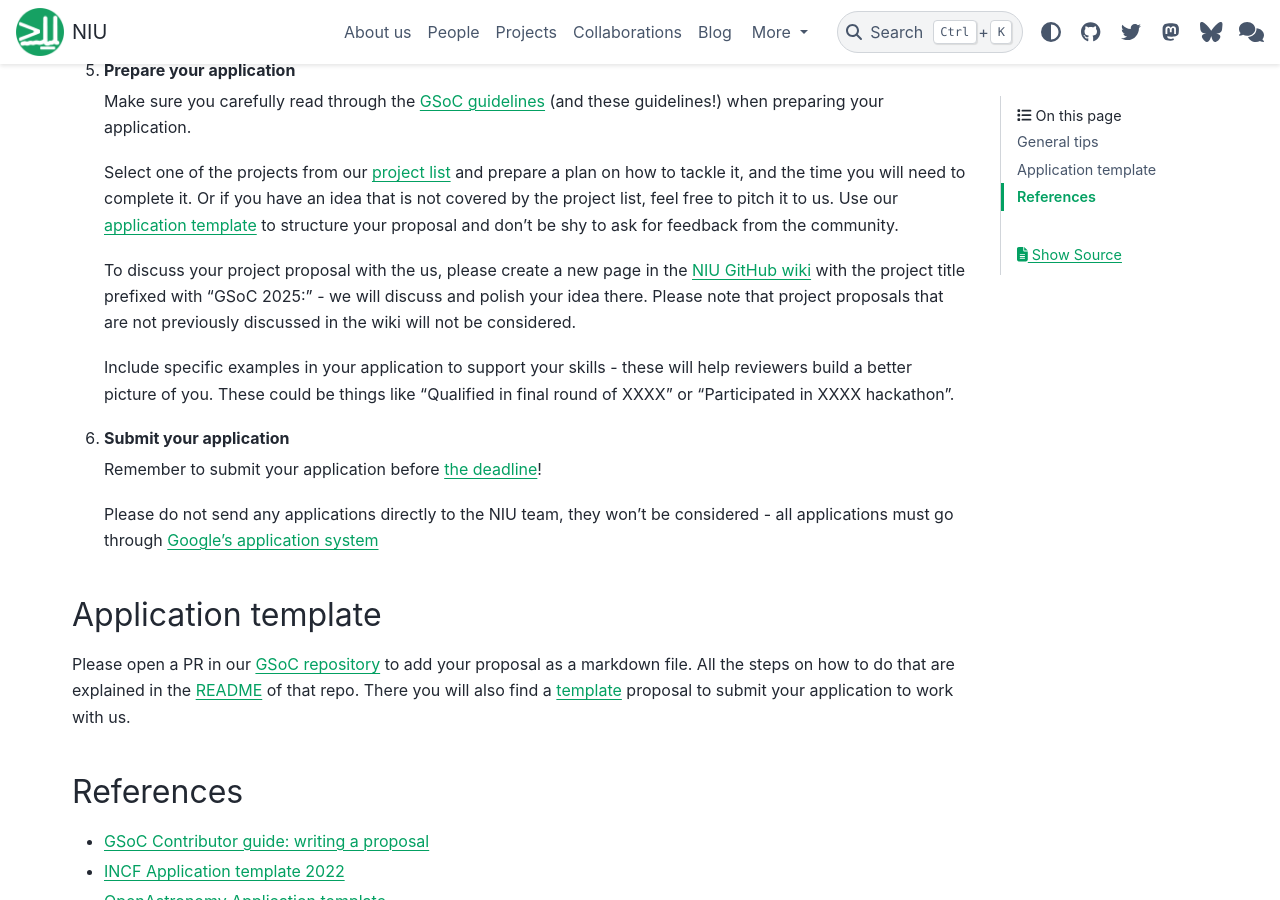
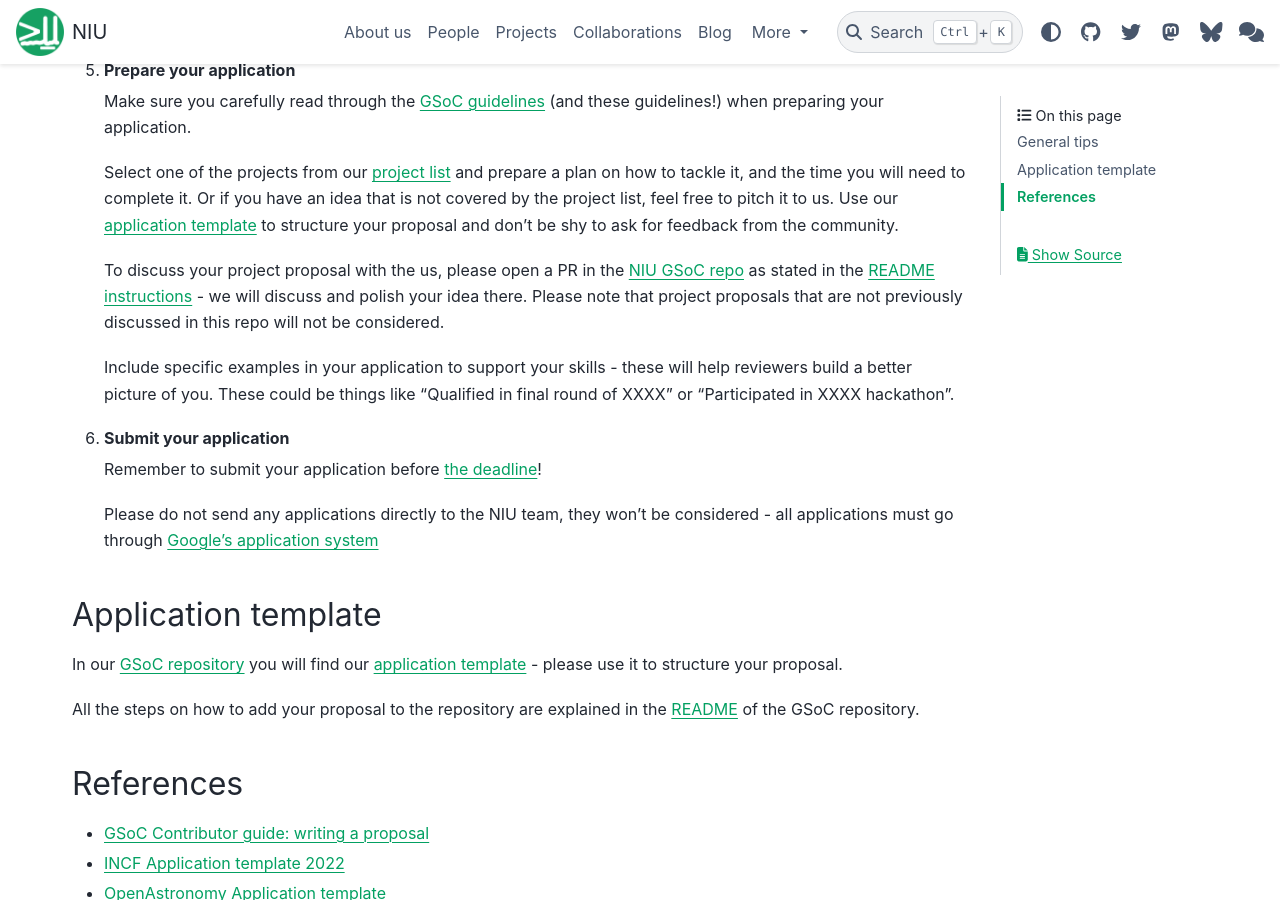
Before and after one commit to neuroinformatics-unit/neuroinformatics-unit.github.io, a Sphinx documentation site: the page built from docs/source/get-involved/gsoc/guidelines.md, in a window 1280 px wide and 900 px high, scrolled down 1845 px. Built offline with Sphinx 7.4.7 and the PyData theme 0.15.4, drawn with Linux system fonts in a browser that asks for light colours; nearby versions of some CDN libraries.

Commit message:
Remove a missed wiki reference (#135)
* Remove wiki reference

* Small edit to template section

```diff
--- a/docs/source/get-involved/gsoc/guidelines.md
+++ b/docs/source/get-involved/gsoc/guidelines.md
@@ -61,7 +61,8 @@ These tips are largely based on the [OpenAstronomy guidelines](https://openastro
 
     Select one of the projects from our [project list](projects_2025/index) and prepare a plan on how to tackle it, and the time you will need to complete it. Or if you have an idea that is not covered by the project list, feel free to pitch it to us. Use our [application template](#application-template) to structure your proposal and don't be shy to ask for feedback from the community.
 
-    To discuss your project proposal with the us, please create a new page in the [NIU GitHub wiki](https://github.com/neuroinformatics-unit/gsoc/wiki) with the project title prefixed with "GSoC 2025:" - we will discuss and polish your idea there. Please note that project proposals that are not previously discussed in the wiki will not be considered.
+    To discuss your project proposal with the us, please open a PR in the [NIU GSoC repo](https://github.com/neuroinformatics-unit/gsoc) as stated in the [README instructions](https://github.com/neuroinformatics-unit/gsoc/blob/main/README.md) - we will discuss and polish your idea there.
+    Please note that project proposals that are not previously discussed in this repo will not be considered.
 
     Include specific examples in your application to support your skills - these will help reviewers build a better picture of you. These could be things like "Qualified in final round of XXXX" or "Participated in XXXX hackathon".
 
@@ -75,7 +76,9 @@ These tips are largely based on the [OpenAstronomy guidelines](https://openastro
 
 ## Application template
 
-Please open a PR in our [GSoC repository](https://github.com/neuroinformatics-unit/gsoc) to add your proposal as a markdown file. All the steps on how to do that are explained in the [README](https://github.com/neuroinformatics-unit/gsoc/blob/main/README.md) of that repo. There you will also find a [template](https://github.com/neuroinformatics-unit/gsoc/blob/main/GSoC-2025/application_template.md) proposal to submit your application to work with us.
+In our [GSoC repository](https://github.com/neuroinformatics-unit/gsoc) you will find our [application template](https://github.com/neuroinformatics-unit/gsoc/blob/main/GSoC-2025/application_template.md) - please use it to structure your proposal.
+
+All the steps on how to add your proposal to the repository are explained in the [README](https://github.com/neuroinformatics-unit/gsoc/blob/main/README.md) of the GSoC repository.
 
 ## References
 - [GSoC Contributor guide: writing a proposal](https://google.github.io/gsocguides/student/writing-a-proposal)
```
